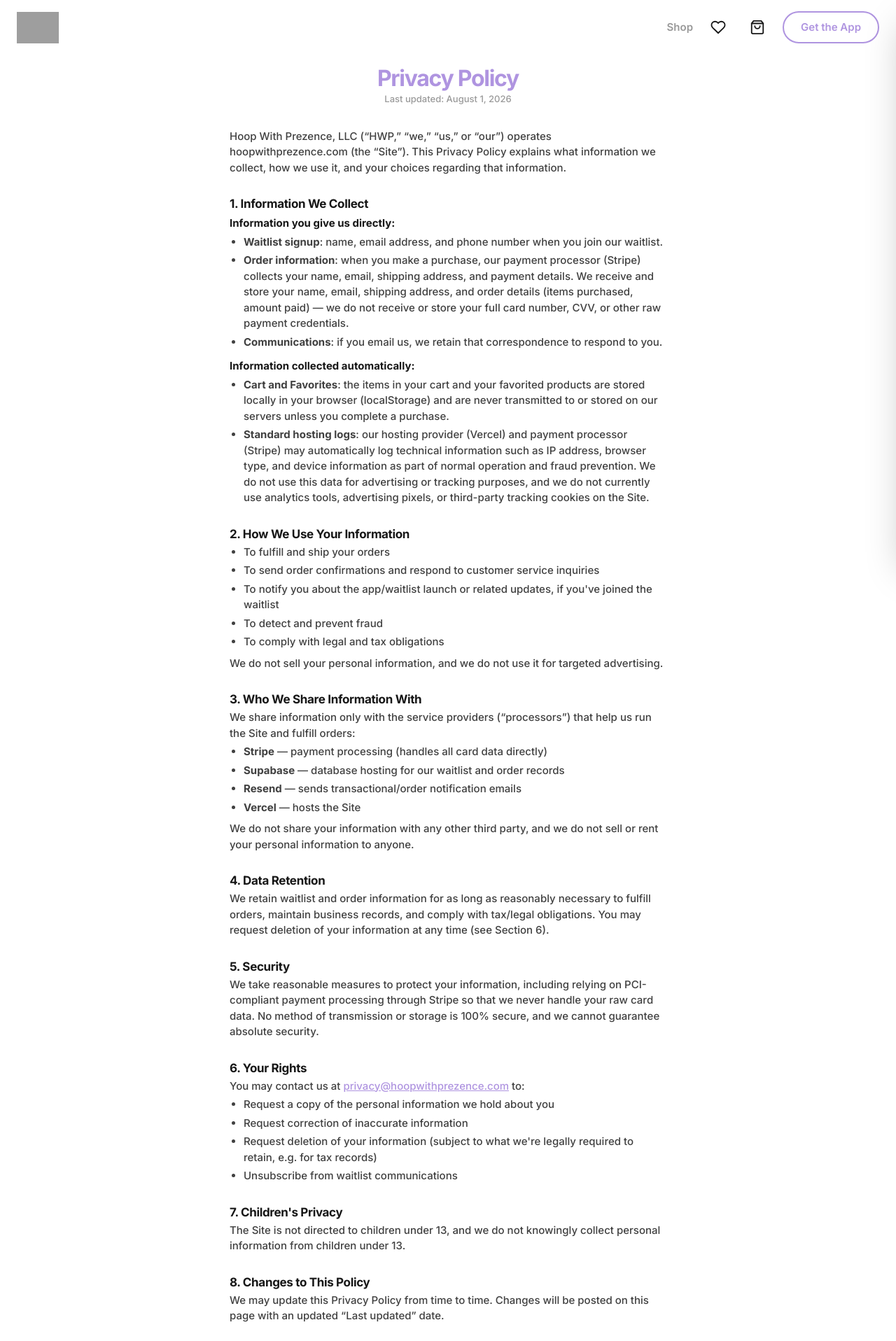
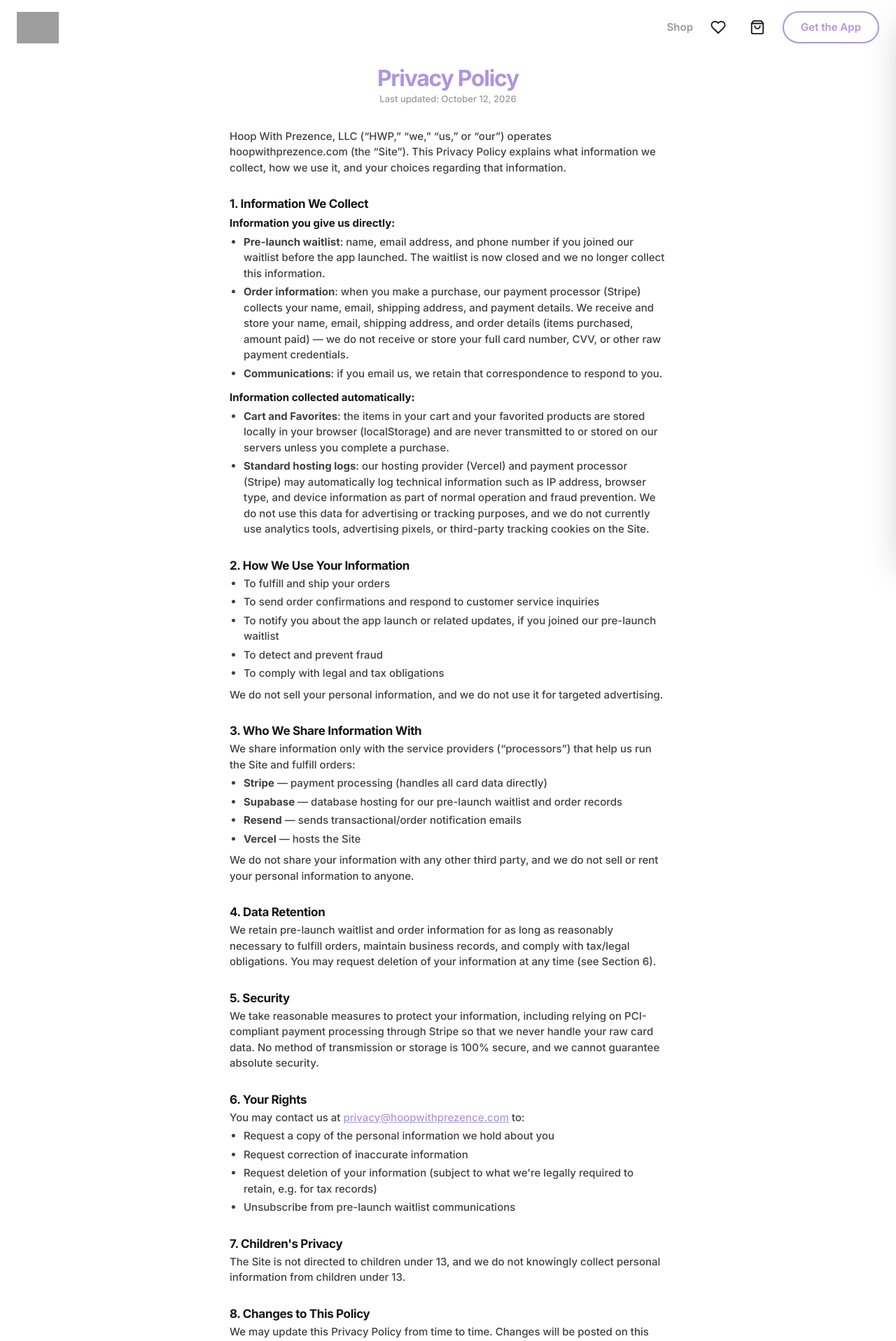
Before and after one commit to teobuilds/hwp-waitlist-site, a Next.js app: page /privacy-policy in a window 1280 px wide. Shown: the top 1916 px of the page at 70% size. Built offline with nearby package versions, Linux system fonts and the light colour scheme; grey boxes are pictures that could not be loaded.

Commit message:
Update privacy policy to describe the waitlist as closed
Co-Authored-By: Claude Opus 5.5 <noreply@anthropic.com>

```diff
--- a/app/privacy-policy/page.tsx
+++ b/app/privacy-policy/page.tsx
@@ -13,7 +13,7 @@ export default function PrivacyPolicyPage() {
         <h1 className="text-center mb-1 text-[22px] md:text-[32px]" style={{ color: '#AF94E0', fontWeight: 700, letterSpacing: '-0.04em', lineHeight: 1 }}>
           Privacy Policy
         </h1>
-        <p className="text-center mb-6 md:mb-8 text-[11px] md:text-[13px]" style={{ color: '#999999', fontWeight: 500 }}>Last updated: August 1, 2026</p>
+        <p className="text-center mb-6 md:mb-8 text-[11px] md:text-[13px]" style={{ color: '#999999', fontWeight: 500 }}>Last updated: October 12, 2026</p>
 
         <div className="flex flex-col gap-6 md:gap-8 text-[13px] md:text-[15px]" style={body}>
           <p>Hoop With Prezence, LLC (&ldquo;HWP,&rdquo; &ldquo;we,&rdquo; &ldquo;us,&rdquo; or &ldquo;our&rdquo;) operates hoopwithprezence.com (the &ldquo;Site&rdquo;). This Privacy Policy explains what information we collect, how we use it, and your choices regarding that information.</p>
@@ -22,7 +22,7 @@ export default function PrivacyPolicyPage() {
             <h2 className="mb-1.5 text-[14px] md:text-[17px]" style={h2}>1. Information We Collect</h2>
             <p className="mt-2" style={{ ...body, fontWeight: 700, color: '#171717' }}>Information you give us directly:</p>
             <ul className="list-disc pl-5 mt-1 flex flex-col gap-1">
-              <li><strong>Waitlist signup</strong>: name, email address, and phone number when you join our waitlist.</li>
+              <li><strong>Pre-launch waitlist</strong>: name, email address, and phone number if you joined our waitlist before the app launched. The waitlist is now closed and we no longer collect this information.</li>
               <li><strong>Order information</strong>: when you make a purchase, our payment processor (Stripe) collects your name, email, shipping address, and payment details. We receive and store your name, email, shipping address, and order details (items purchased, amount paid) &mdash; we do not receive or store your full card number, CVV, or other raw payment credentials.</li>
               <li><strong>Communications</strong>: if you email us, we retain that correspondence to respond to you.</li>
             </ul>
@@ -38,7 +38,7 @@ export default function PrivacyPolicyPage() {
             <ul className="list-disc pl-5 flex flex-col gap-1">
               <li>To fulfill and ship your orders</li>
               <li>To send order confirmations and respond to customer service inquiries</li>
-              <li>To notify you about the app/waitlist launch or related updates, if you&apos;ve joined the waitlist</li>
+              <li>To notify you about the app launch or related updates, if you joined our pre-launch waitlist</li>
               <li>To detect and prevent fraud</li>
               <li>To comply with legal and tax obligations</li>
             </ul>
@@ -50,7 +50,7 @@ export default function PrivacyPolicyPage() {
             <p>We share information only with the service providers (&ldquo;processors&rdquo;) that help us run the Site and fulfill orders:</p>
             <ul className="list-disc pl-5 mt-1 flex flex-col gap-1">
               <li><strong>Stripe</strong> &mdash; payment processing (handles all card data directly)</li>
-              <li><strong>Supabase</strong> &mdash; database hosting for our waitlist and order records</li>
+              <li><strong>Supabase</strong> &mdash; database hosting for our pre-launch waitlist and order records</li>
               <li><strong>Resend</strong> &mdash; sends transactional/order notification emails</li>
               <li><strong>Vercel</strong> &mdash; hosts the Site</li>
             </ul>
@@ -59,7 +59,7 @@ export default function PrivacyPolicyPage() {
 
           <div>
             <h2 className="mb-1.5 text-[14px] md:text-[17px]" style={h2}>4. Data Retention</h2>
-            <p>We retain waitlist and order information for as long as reasonably necessary to fulfill orders, maintain business records, and comply with tax/legal obligations. You may request deletion of your information at any time (see Section 6).</p>
+            <p>We retain pre-launch waitlist and order information for as long as reasonably necessary to fulfill orders, maintain business records, and comply with tax/legal obligations. You may request deletion of your information at any time (see Section 6).</p>
           </div>
 
           <div>
@@ -74,7 +74,7 @@ export default function PrivacyPolicyPage() {
               <li>Request a copy of the personal information we hold about you</li>
               <li>Request correction of inaccurate information</li>
               <li>Request deletion of your information (subject to what we&apos;re legally required to retain, e.g. for tax records)</li>
-              <li>Unsubscribe from waitlist communications</li>
+              <li>Unsubscribe from pre-launch waitlist communications</li>
             </ul>
           </div>
 
```
